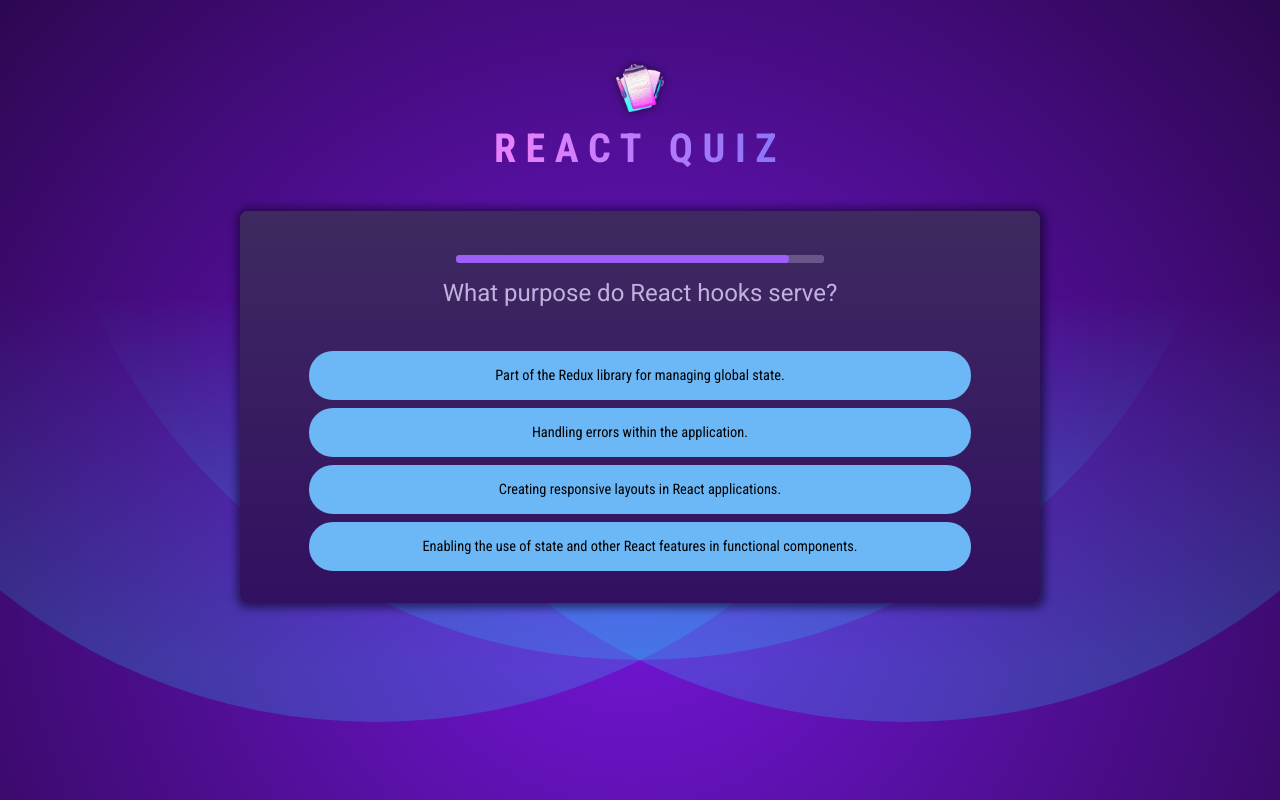
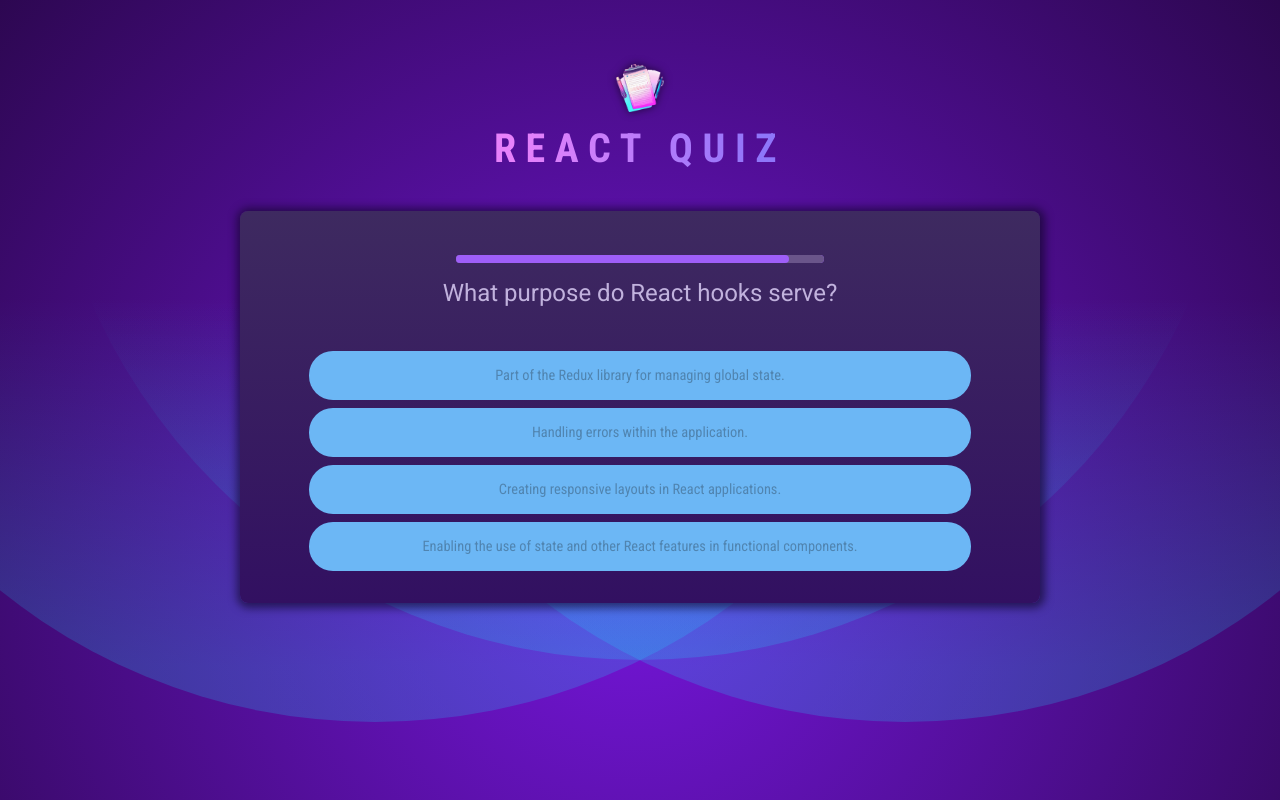
Before and after one commit to mrkrca/quizApp, a React (Vite) app: page / in a window 1280 px wide. Built offline with nearby package versions, Linux system fonts and the light colour scheme.

Commit message:
initial com

```diff
--- a/src/components/Answers.jsx
+++ b/src/components/Answers.jsx
@@ -34,7 +34,9 @@ const shuffleAnswers = useRef();
             }
 
             return( <li key={answer} className="answer">
-                <button onClick={()=> handleSelectAnswer(answer)} className={cssClass}>{answer}</button>
+                <button  disabled={answerState !== ''} onClick={()=> handleSelectAnswer(answer)} className={cssClass}>{answer}
+
+                </button>
             </li>
             )
         }
--- a/src/components/Question.jsx
+++ b/src/components/Question.jsx
@@ -32,8 +32,10 @@ function handleSelectAnswer(answer){
 }
 
 let answerState = '';
-if(answer.selectedAnswer){
+if(answer.selectedAnswer && answer.isCorrect !== null){
     answerState = answer.isCorrect ? 'correct' : 'incorrect';
+} else if(answer.selectedAnswer){
+    answerState = 'answered';
 }
 
 
```
